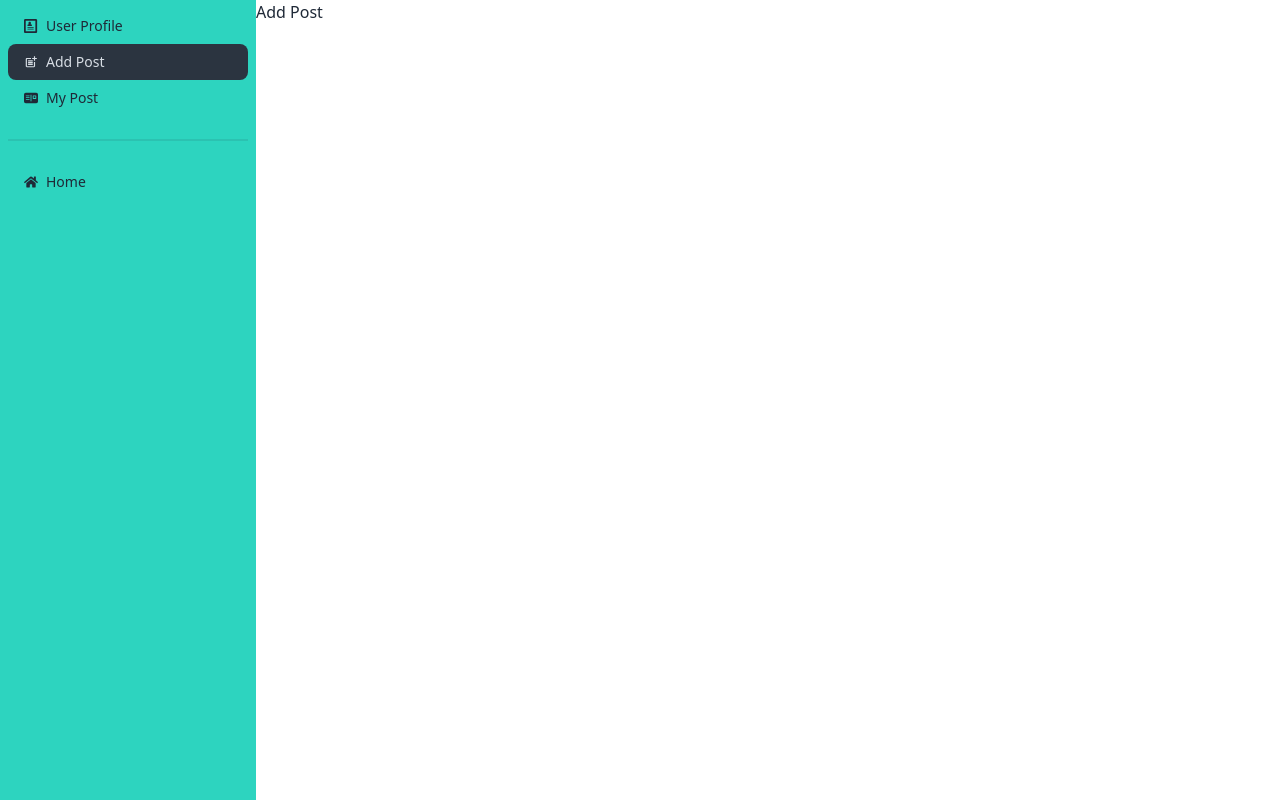
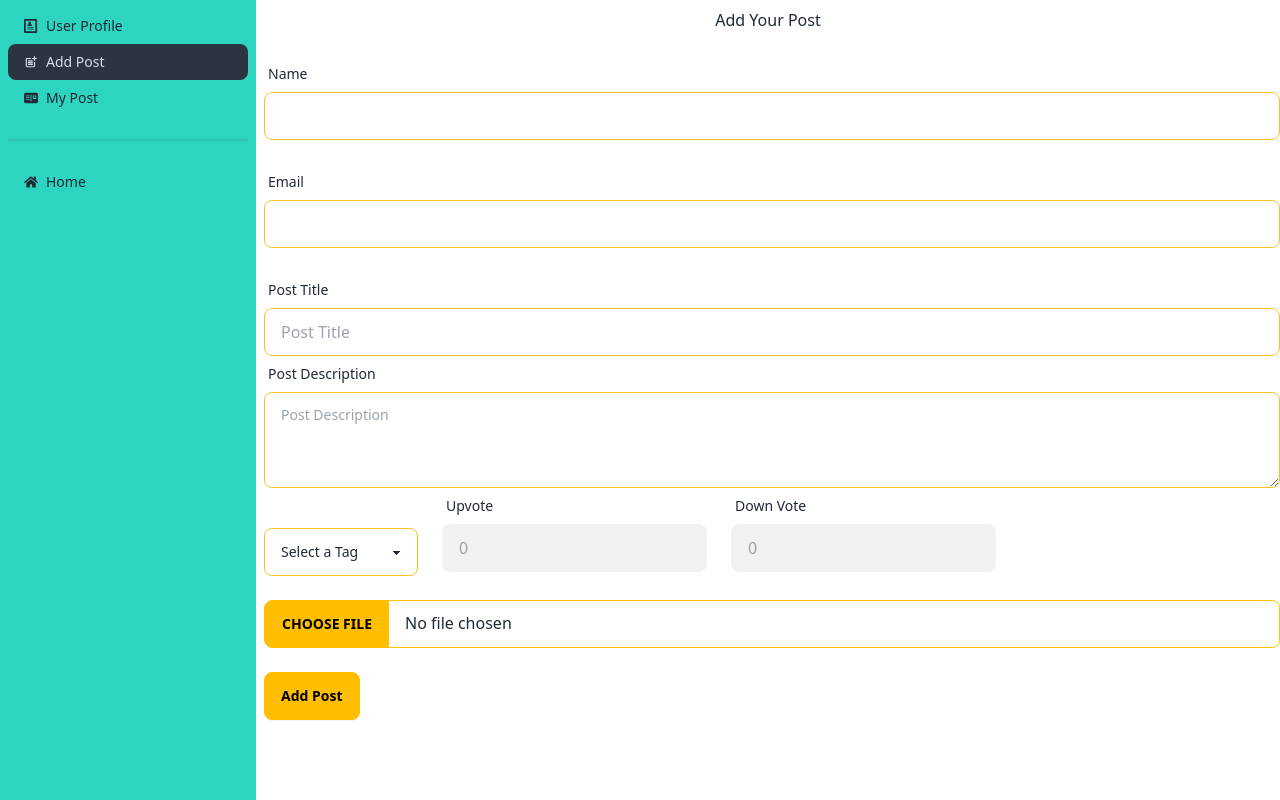
Before and after one commit to alfaz08/forum-web-client-side, a React (Vite) app: page /dashboard/addPost in a window 1280 px wide. Built offline with nearby package versions, Linux system fonts and the light colour scheme; no server answers.

Commit message:
user add post form is added

```diff
--- a/src/Pages/Dashboard/Users/AddPost/AddPost.jsx
+++ b/src/Pages/Dashboard/Users/AddPost/AddPost.jsx
@@ -1,9 +1,146 @@
+import { useForm } from "react-hook-form";
+import useAuth from "../../../../hooks/useAuth";
+
+const AddPost = () => {
+  const { register, handleSubmit ,reset} = useForm();
+  const {user} =useAuth()
+  const onSubmit = async(data) => {
+
+  }
 
 
-const AddPost = () => {
+
   return (
     <div>
-      <h2>Add Post</h2>
+      <h1 className="mt-2 text-center">Add Your Post</h1>
+      <div>
+        <form onSubmit={handleSubmit(onSubmit)} className="ml-2">
+          <div className="form-control w-full my-6">
+            <label className="label">
+              <span className="label-text">Name</span>
+            </label>
+            <input
+              type="text"
+              {...register("name",{required:true})}
+              required
+              className="input input-bordered border-amber-400 w-full"
+            />
+          </div>
+
+          <div className="form-control w-full my-6">
+            <label className="label">
+              <span className="label-text">Email</span>
+            </label>
+            <input
+              type="text"
+              {...register("email",{required:true})}
+              required
+              className="input input-bordered border-amber-400 w-full"
+            />
+          </div>
+
+          <div className="form-control w-full ">
+              <label className="label">
+                <span className="label-text">Post Title</span>
+              </label>
+              <input
+                type="text"
+                placeholder="Post Title"
+                {...register("title",{required:true})}
+                required
+                className="input border-amber-400 input-bordered w-full"
+              />
+            </div>
+
+
+            <div className="form-control">
+            <label className="label">
+              <span className="label-text">Post Description</span>
+            </label>
+            <textarea
+              {...register("description")}
+              className="textarea textarea-bordered border-amber-400 h-24"
+              placeholder="Post Description"
+            ></textarea>
+          </div>
+
+
+
+          <div className="grid md:flex gap-6">
+            {/* category */}
+            <div className="form-control mt-6  ">
+              <label className="label">
+                <span className="label-text"></span>
+              </label>
+              <select
+                defaultValue="default"
+                {...register("category",{required:true})}
+                required
+                className="select select-bordered border-amber-400 w-full"
+              >
+                <option disabled value="default" >
+                  Select a Tag
+                </option>
+                <option value="technology">Technology</option>
+                <option value="entertainment">Entertainment</option>
+                <option value="programming">Programming</option>
+                <option value="travel">Travel</option>
+                <option value="Health">Health</option>
+              </select>
+            </div>
+
+            {/* price */}
+            <div className="form-control ">
+              <label className="label">
+                <span className="label-text">Upvote</span>
+              </label>
+              <input
+                type="text"
+                placeholder="upVote"
+                {...register("upVot",{required:true})}
+                required
+                defaultValue="0"
+                disabled
+                className="input input-bordered border-amber-400 w-full"
+              />
+            </div>
+
+            <div className="form-control  ">
+              <label className="label">
+                <span className="label-text">Down Vote</span>
+              </label>
+              <input
+                type="text"
+                placeholder="downVote"
+                defaultValue="0"
+                {...register("downVote",{required:true})}
+                required
+                disabled
+                className="input input-bordered border-amber-400 w-full"
+              />
+            </div>
+
+
+
+
+          </div>
+
+          {/* Recipe Details */}
+
+
+          <div className="form-control w-full my-6">
+            <input
+            {...register("image",{required:true})}
+            required
+              type="file"
+              className="file-input file-input-bordered file-input-warning w-full "
+            />
+          </div>
+          <button className="btn btn-warning">
+            Add Post
+          </button>
+        </form>
+      </div>
     </div>
   );
 };
--- a/src/hooks/useAxiosSecure.jsx
+++ b/src/hooks/useAxiosSecure.jsx
@@ -13,7 +13,7 @@ const useAxiosSecure = () => {
 
   axiosSecure.interceptors.request.use(function(config){
    const token =localStorage.getItem('access-token')
-   console.log('stop',token);
+
    config.headers.authorization = `Bearer ${token}`
     return config
   },function(error){
```
